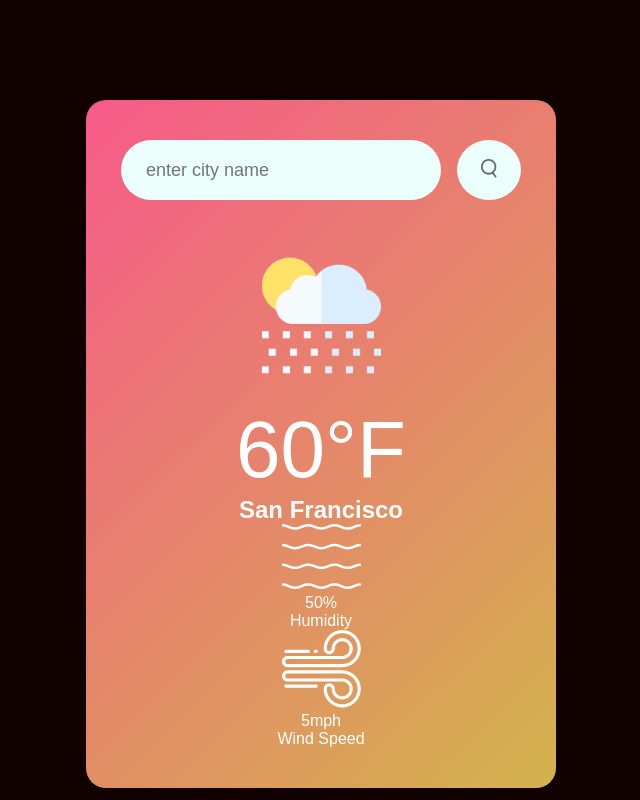
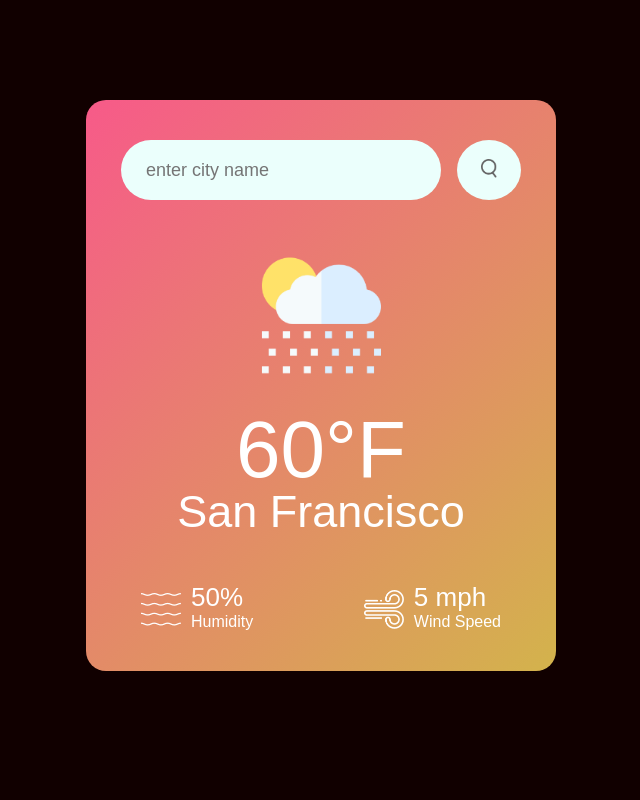
Before and after one commit to alexieg/UsefulCards, a plain HTML site: page index.html in a window 1280 px wide. Shown: the whole page, without its empty margins (319-959 px from the left). Drawn offline with Linux system fonts and the light colour scheme; no server answers.

Commit message:
finished centering application and added api information for weather

```diff
--- a/index.html
+++ b/index.html
@@ -27,13 +27,30 @@
             <div class="col">
                 <img src="images/wind.png">
                 <div>
-                    <p class="wind">5mph</p>
+                    <p class="wind">5 mph</p>
                     <p>Wind Speed</p>
                 </div>
             </div>
         </div>
     </div>
 </div>
+<script>
+    //weather api
+const apiKey = "293d81f6e7d13d8d7a9f5d3d1d1e9caf";
+const apiUrl = "https://api.openweathermap.org/data/2.5/weather?units=imperial&q=toronto";
 
+async function checkWeather(){
+    const rseponse = await fetch(apiUrl + `&appid=${apiKey}`);
+    var data = await response.json();
+
+    console.log(data);
+
+    document.querySelector(".city").innerHTML = data.name;
+    document.querySelector(".temp").innerHTML = data.main.temp;
+    document.querySelector(".humidity").innerHTML = data.main.humidity;
+}
+
+checkWeather();
+</script>
 </body>
 </html>
--- a/style.css
+++ b/style.css
@@ -63,3 +63,33 @@ body{
     font-size: 80px;
     font-weight: 500;
 }
+
+.weather h2{
+    font-size: 45px;
+    font-weight: 400;
+    margin-top: -10px;
+}
+
+.details{
+    display: flex;
+    align-items: center;
+    justify-content: space-between;
+    padding: 0 20px;
+    margin-top: 50px;
+}
+
+.col{
+    display:flex;
+    align-items: center;
+    text-align: left;
+}
+
+.col img{
+    width: 40px;
+    margin-right: 10px;
+}
+
+.humidity, .wind{
+    font-size: 26px;
+    margin-top: -6px;
+}
```
